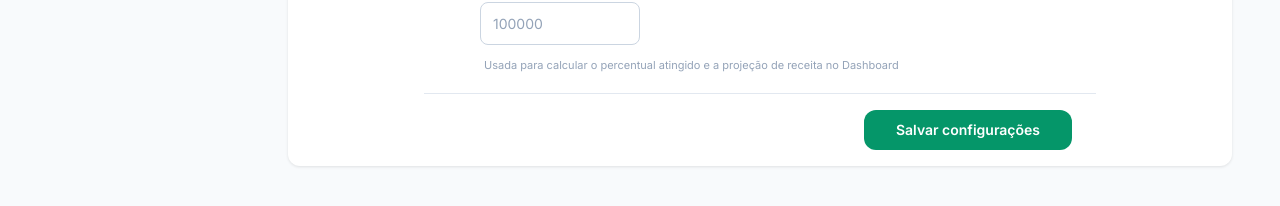
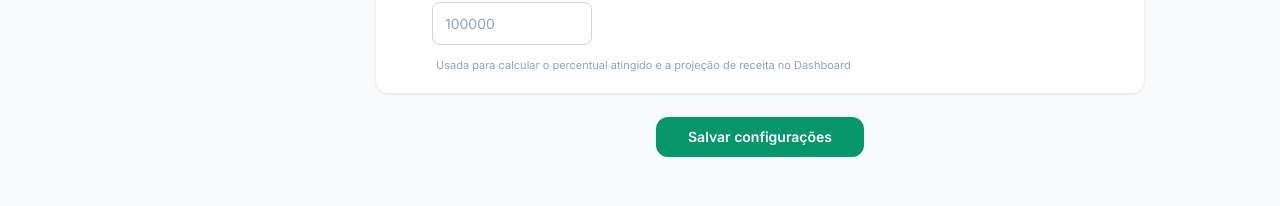
Before and after one commit to PedroLucasSinuso/vitrine, a React (Vite) app in the folder vitrine_frontend/: page /admin/configuracoes in a window 1280 px wide. Shown: the part 952-1158 px from the top of the page. Built offline with nearby package versions, Linux system fonts and the light colour scheme; no server answers; sample sign-in values are in the browser's storage.

Commit message:
fix: reverte alteracoes da Config — so' navbar mais fina (py-1 + lg:flex-1)
Desfiz a mudanca de maxWidth (xl -> md), a centralizacao do
conteudo (max-w-2xl mx-auto) e a save bar dentro do card.
O unico que fica e' a navbar mais magra e distribuida.

```diff
--- a/vitrine_frontend/src/pages/Configuracoes.tsx
+++ b/vitrine_frontend/src/pages/Configuracoes.tsx
@@ -83,7 +83,7 @@ export default function Configuracoes() {
 
   if (loading) {
     return (
-      <PageContainer maxWidth="xl">
+      <PageContainer maxWidth="md">
         <div className="flex items-center justify-center gap-2 text-sm text-text-muted mt-12">
           <Loader2 size={16} className="animate-spin" /> Carregando...
         </div>
@@ -92,7 +92,7 @@ export default function Configuracoes() {
   }
 
   return (
-    <PageContainer maxWidth="xl">
+    <PageContainer maxWidth="md">
       <div className="flex flex-col gap-4">
         {/* Tab bar */}
         <Card variant="default" className="p-1">
@@ -114,9 +114,8 @@ export default function Configuracoes() {
           </div>
         </Card>
 
-        {/* Tab content + save bar inside card */}
+        {/* Tab content */}
         <Card variant="default" padding="none">
-          <div className="max-w-2xl mx-auto">
           {activeTab === 'geral' && (
             <ConfigGeral form={form} updateField={updateField} logoPreview={logoPreview} handleLogoUpload={handleLogoUpload} />
           )}
@@ -124,9 +123,10 @@ export default function Configuracoes() {
           {activeTab === 'whatsapp' && <ConfigWhatsApp form={form} updateField={updateField} />}
           {activeTab === 'email' && <ConfigEmail form={form} updateField={updateField} />}
           {activeTab === 'intelligence' && <ConfigIntelligence form={form} updateField={updateField} />}
+        </Card>
 
-            {/* Save bar inside card, right-aligned */}
-            <div className="flex items-center justify-end gap-3 px-6 py-4 border-t border-border">
+        {/* Save bar */}
+        <div className="flex items-center justify-center gap-3 py-2">
           <button
             onClick={handleSalvar}
             disabled={saving}
@@ -141,8 +141,6 @@ export default function Configuracoes() {
           </button>
         </div>
       </div>
-        </Card>
-      </div>
     </PageContainer>
   )
 }
```
Lines whose indentation alone changed are shown as unchanged.
